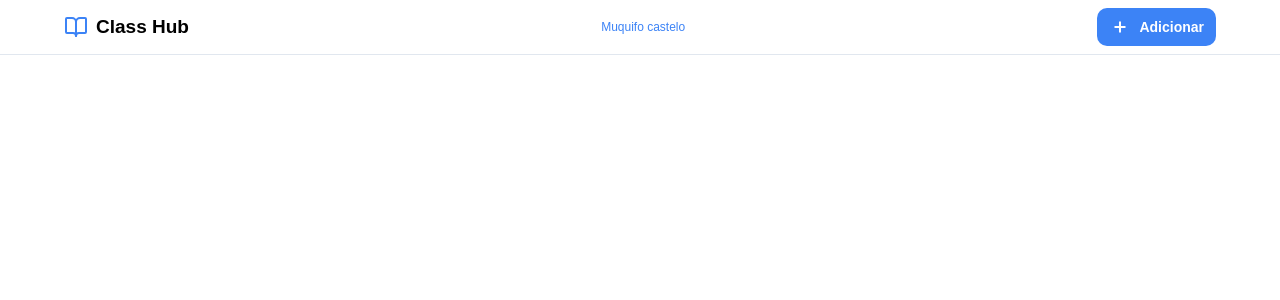
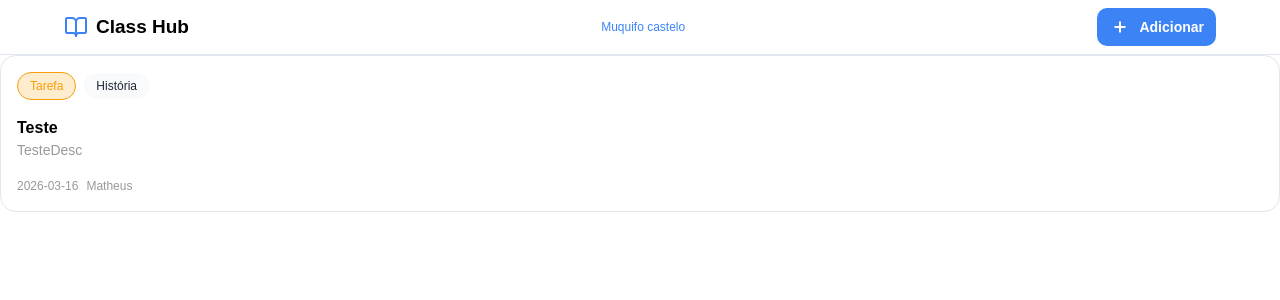
Before and after one commit to JuninUsaXiti001/class_hub, a Next.js app: page / in a window 1280 px wide. Shown: the top 300 px of the page. Built offline with nearby package versions, Linux system fonts and the light colour scheme.

Commit message:
HomeWorkCard

```diff
--- a/app/(public)/page.tsx
+++ b/app/(public)/page.tsx
@@ -4,9 +4,10 @@ import { useState } from "react";
 import { Form } from "@/app/libs/models/form";
 import PageForm from "../components/ui/Form";
 import { usePostForm } from '@/app/hooks/usePostForm';
+import HomeWorkCard from "../components/cards/HomeWorkCard";
 
 export default function Home() {
-  const {postForm, setPostForm} = usePostForm();
+  const { postForm, setPostForm } = usePostForm();
 
   return (
     <main>
@@ -16,6 +17,18 @@ export default function Home() {
 
       )}
 
+
+      <HomeWorkCard homeWork={{
+        id: 1,
+        type: "Tarefa",
+        title: "Teste",
+        subject: "História",
+        description: "TesteDesc",
+        date: "2026-03-16",
+        archives: {},
+        author: "Matheus"
+      }} />
+
     </main>
   );
 }
--- a/app/api/homework/route.ts
+++ b/app/api/homework/route.ts
@@ -1,14 +1,13 @@
 import { NextRequest, NextResponse } from "next/server"
 import pool from "@/app/libs/database/db"
+import { HomeWork } from "@/app/libs/models/homework"
 
 export async function POST(request: NextRequest) {
     try {
-        const body = await request.json()
-
-        const { type, title, description, date, author } = body
+        const body : HomeWork = await request.json()
 
         // Validação correta
-        if (!type || !title || !author || !date) {
+        if (!body.type || !body.title || !body.author || !body.date) {
             return NextResponse.json(
                 { error: "Dados inválidos" },
                 { status: 400 }
@@ -16,10 +15,9 @@ export async function POST(request: NextRequest) {
         }
 
         const query = await pool.query(
-            `INSERT INTO homeworks (type, title, description, date, author)
-             VALUES ($1, $2, $3, $4, $5)
-             RETURNING *`,
-            [type, title, description, date, author]
+            `INSERT INTO homeworks (type, title, subject, description, date, archives, author)
+             VALUES ($1, $2, $3, $4, $5, $6, $7) RETURNING *`,
+            [body.type, body.title, body.subject, body.description, body.date, body.archives, body.author]
         )
 
         return NextResponse.json(
--- /dev/null
+++ b/app/components/cards/HomeWorkCard.tsx
@@ -0,0 +1,33 @@
+import { HomeWork } from "@/app/libs/models/homework";
+
+
+export default function HomeWorkCard({homeWork} : {homeWork : HomeWork}) {
+    return(
+        <div className="p-4 flex flex-col gap-4 justify-start bg-white rounded-2xl border border-border">
+            <section className="flex gap-2 items-center">
+                <span className="border border-type bg-type/20 text-type px-3 py-1 text-[12px] rounded-full">
+                    {homeWork.type}
+                </span>
+
+                <span className=" bg-background text-input-text px-3 py-1 text-[12px] rounded-full">
+                    {homeWork.subject}
+                </span>
+            </section>
+
+            <section className="flex flex-col">
+                <h3 className="text-black text-[16px] font-semibold">{homeWork.title}</h3>
+                <p className="text-primary-text text-[14px]">{homeWork.description}</p>
+            </section>
+
+            <section className="flex gap-2">
+                <span className="text-primary-text text-[12px]">
+                    {homeWork.date}
+                </span>
+
+                <span className="text-primary-text text-[12px]">
+                    {homeWork.author}
+                </span>
+            </section>
+        </div>
+    )
+}
--- a/app/components/ui/Form.jsx
+++ b/app/components/ui/Form.jsx
@@ -22,7 +22,7 @@ export default function PageForm({ type }) {
     const { postForm, setPostForm } = usePostForm();
 
     function teste() {
-        var id = document.getElementById("date-picker")
+        var id = document.getElementById("subject-select")
         alert(id.value)
     }
 
@@ -47,12 +47,14 @@ export default function PageForm({ type }) {
                 body: JSON.stringify({
                     type: c_type || "Tarefa",
                     title: c_title || "Teste",
-                    subject: c_subject,
+                    subject: c_subject || "História",
                     description: c_description,
                     date: c_date || "2026-03-16",
+                    archives: {},
                     author: c_author || "Matheus"
                 })
             })
+
 
             const data = await res.json()
 
@@ -143,7 +145,7 @@ export default function PageForm({ type }) {
                 </form>
 
                 <div className="mt-6 flex justify-end gap-4 max-md:w-full max-md:justify-start max-md:flex-col">
-                    <button className="px-4 py-2 bg-background text-input-text border border-border rounded-full hover:bg-primary-text/15 transition duration-300 cursor-pointer">Cancelar</button>
+                    <button onClick={teste} className="px-4 py-2 bg-background text-input-text border border-border rounded-full hover:bg-primary-text/15 transition duration-300 cursor-pointer">Cancelar</button>
                     <button onClick={() => { createHomeWorkClient() }} className="px-4 py-2 bg-primary text-white rounded-full hover:bg-primary/90 transition duration-300 cursor-pointer">{type === "create" ? "Adicionar" : "Salvar"}</button>
                 </div>
             </div>
--- a/app/globals.css
+++ b/app/globals.css
@@ -16,6 +16,8 @@
   --color-background: #f8fafc;
   --color-primary-text: #999999;
   --color-input-text: #1f2937;
+  --color-type: #F59F0A;
+
 }
 
 @media (prefers-color-scheme: dark) {
--- a/app/layout.tsx
+++ b/app/layout.tsx
@@ -19,7 +19,7 @@ export default function RootLayout({
 }>) {
   return (
     <html lang="en" className="">
-      <body className={`bg-white  antialiased `}>
+      <body className={`antialiased `}>
 
         <PostFormProvider>
           <Navbar />
```
